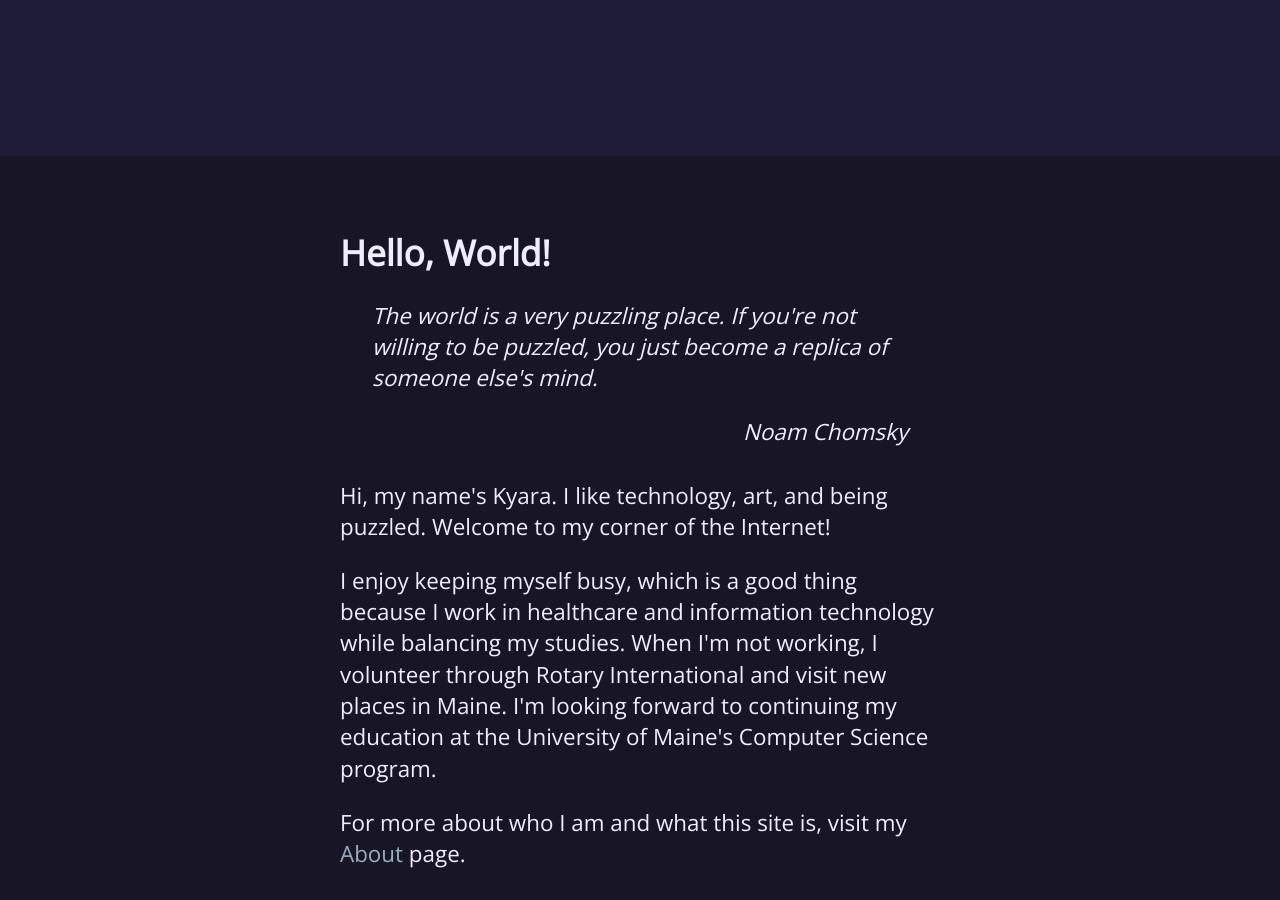
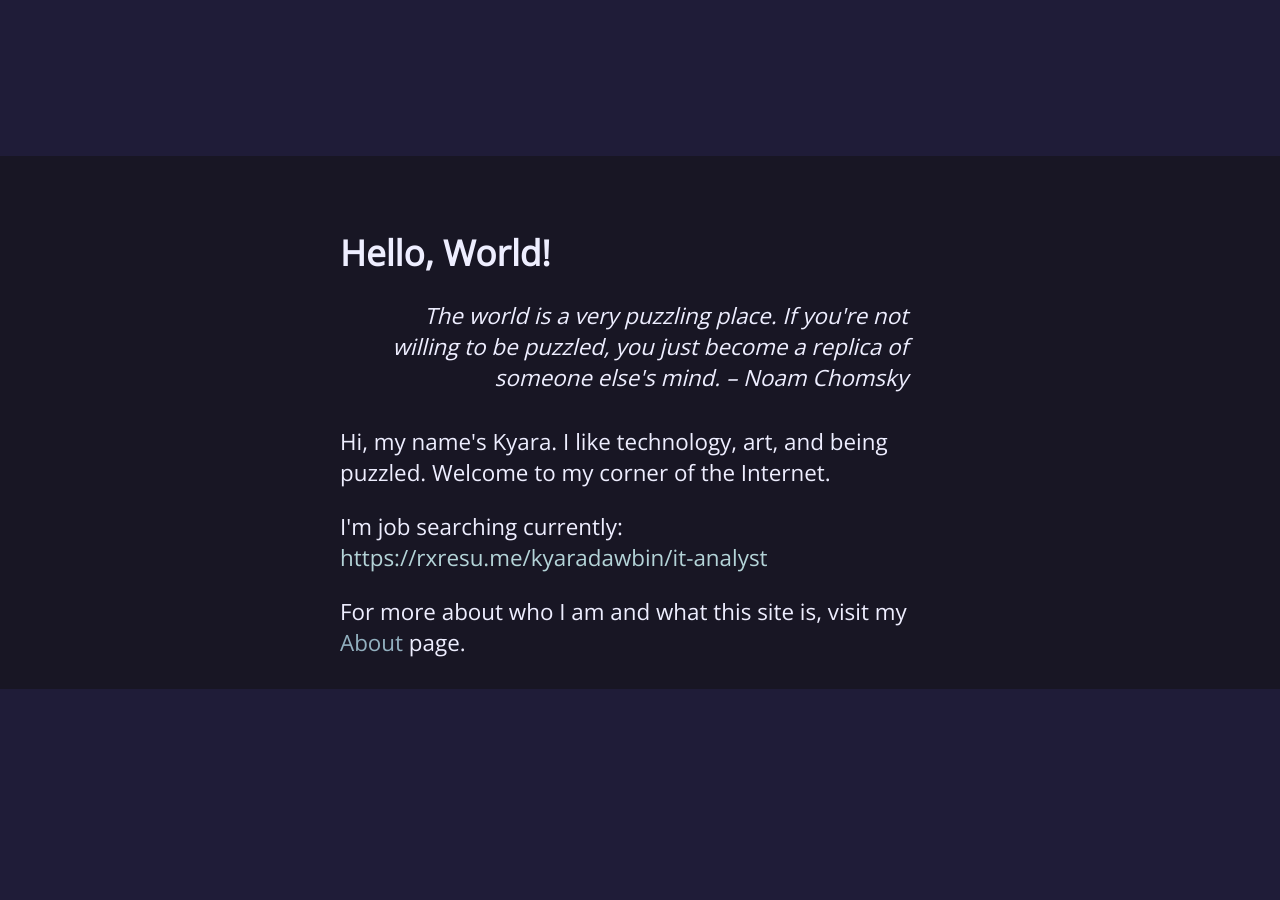
Before and after one commit to kyaradawbin/kyaradawbin.github.io, a Jekyll site: the page built from index.html, in a window 1280 px wide and 900 px high, scrolled down 585 px. Built offline with Jekyll 4.4.1, drawn with Linux system fonts in a browser that asks for light colours; nearby versions of some CDN libraries; after the commit the page ends 1274 px from its top, so only the background shows below that.

Commit message:
Update index.html

```diff
--- a/index.html
+++ b/index.html
@@ -4,7 +4,8 @@ title: Home
 ---
 
 <h1>Hello, World!</h1>
-<blockquote><p>The world is a very puzzling place. If you're not willing to be puzzled, you just become a replica of someone else's mind.</p><p>Noam Chomsky</p></blockquote>
-<p id="about-summary">Hi, my name's Kyara. I like technology, art, and being puzzled. Welcome to my corner of the Internet!</p>
-<p id="accomplishments">I enjoy keeping myself busy, which is a good thing because I work in healthcare and information technology while balancing my studies. When I'm not working, I volunteer through Rotary International and visit new places in Maine. I'm looking forward to continuing my education at the University of Maine's Computer Science program.</p>
+<blockquote><p>The world is a very puzzling place. If you're not willing to be puzzled, you just become a replica of someone else's mind.
+– Noam Chomsky</p></blockquote>
+<p id="about-summary">Hi, my name's Kyara. I like technology, art, and being puzzled. Welcome to my corner of the Internet.</p>
+<p id="resume">I'm job searching currently: <a href>https://rxresu.me/kyaradawbin/it-analyst</a></p>
 <p>For more about who I am and what this site is, visit my <a href="/about">About</a> page.</p>
```
